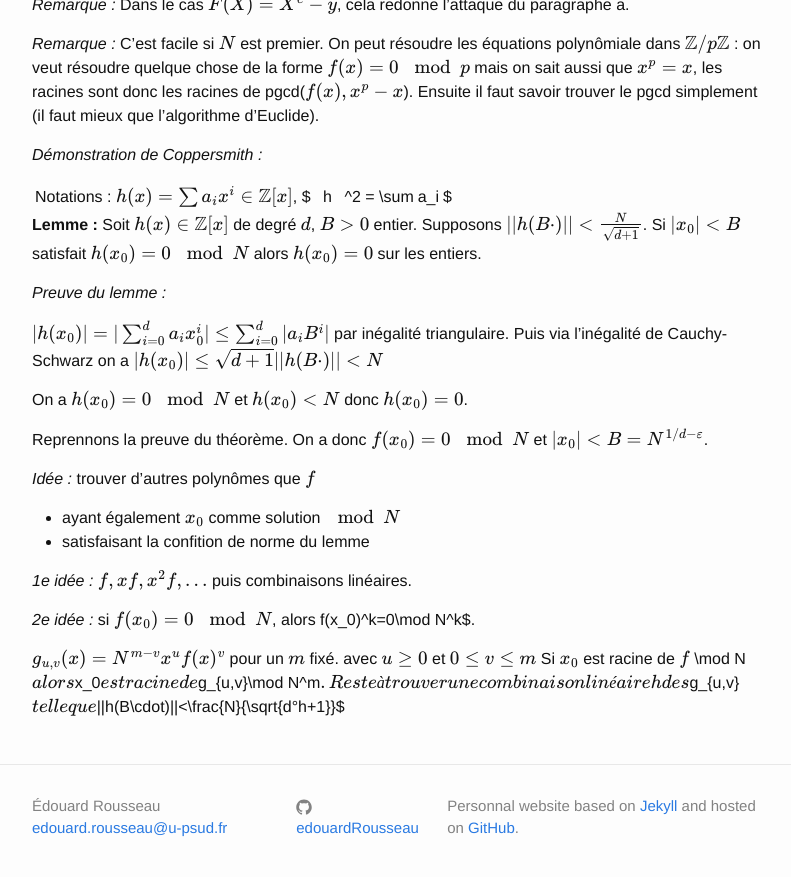
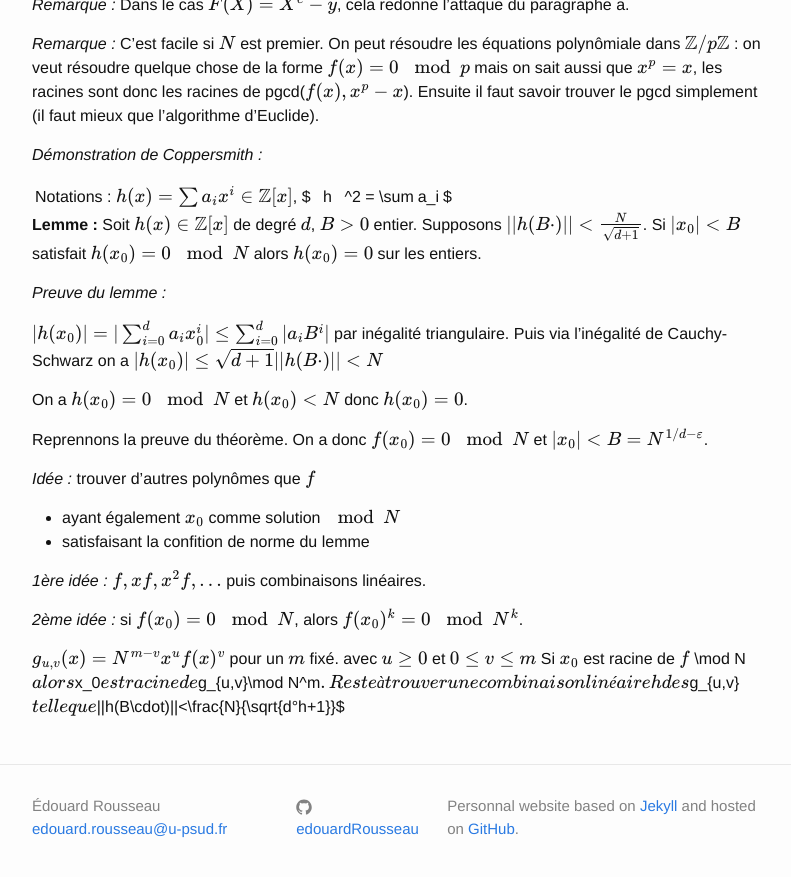
Before and after one commit to erou/erou.github.io, a Jekyll site: the page built from crypto.md, in a window 1280 px wide and 900 px high, scrolled down 3139 px. Shown: the top 877 px of the window, without its empty margins (238-1029 px from the left). Built offline with Jekyll 4.4.1, drawn with Linux system fonts in a browser that asks for light colours; formulas are drawn with MathJax 3.

Commit message:
cours crypto

```diff
--- a/crypto.md
+++ b/crypto.md
@@ -200,9 +200,9 @@ $|x_0|<B=N^{1/d-\varepsilon}$.
 * ayant également $x_0$ comme solution $\mod N$
 * satisfaisant la confition de norme du lemme
 
-*1e idée :* $f, xf, x^2f, \dots$ puis combinaisons linéaires.
+*1ère idée :* $f, xf, x^2f, \dots$ puis combinaisons linéaires.
 
-*2e idée :* si $f(x_0)=0\mod N$, alors f(x_0)^k=0\mod N^k$.
+*2ème idée :* si $f(x_0)=0\mod N$, alors $f(x_0)^k=0\mod N^k$.
 
 $g_{u,v}(x)=N^{m-v}x^uf(x)^v$ pour un $m$ fixé. avec $u\geq0$ et $0\leq
 v \leq m$ Si $x_0$ est racine de $f$ \mod N$ alors $x_0$ est racine de
```
